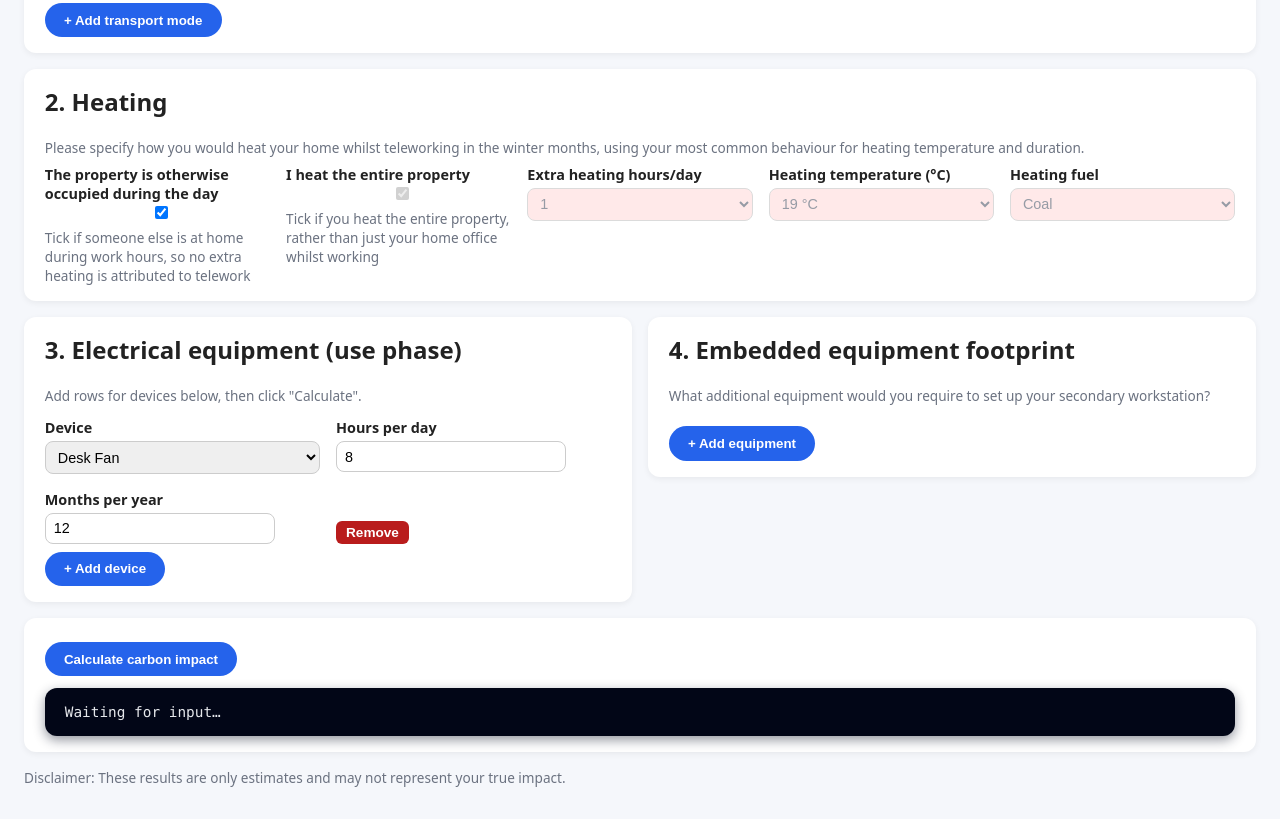
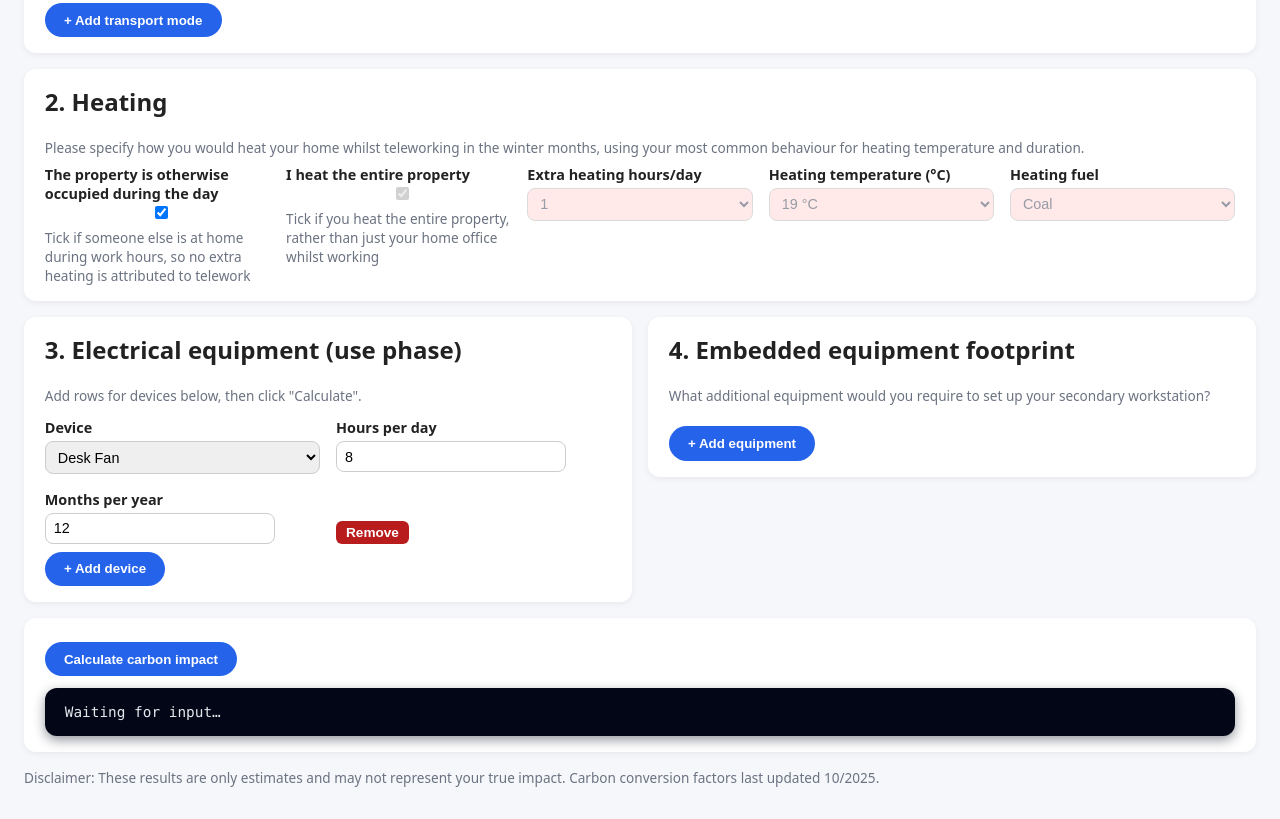
Before and after one commit to Teleworking-Carbon-Calculator/Live, a plain HTML site: page index.html in a window 1280 px wide. Shown: the part 1407-2226 px from the top of the page. Drawn offline with Linux system fonts and the light colour scheme.

Commit message:
Update index.html
Added dating to current version to be displayed on the website

```diff
--- a/index.html
+++ b/index.html
@@ -547,6 +547,7 @@
 
     <p class="muted" style="margin-bottom: 0.5rem;">
       Disclaimer: These results are only estimates and may not represent your true impact.
+	  Carbon conversion factors last updated 10/2025.
     </p>
 
     <!-- =========================================================
```
